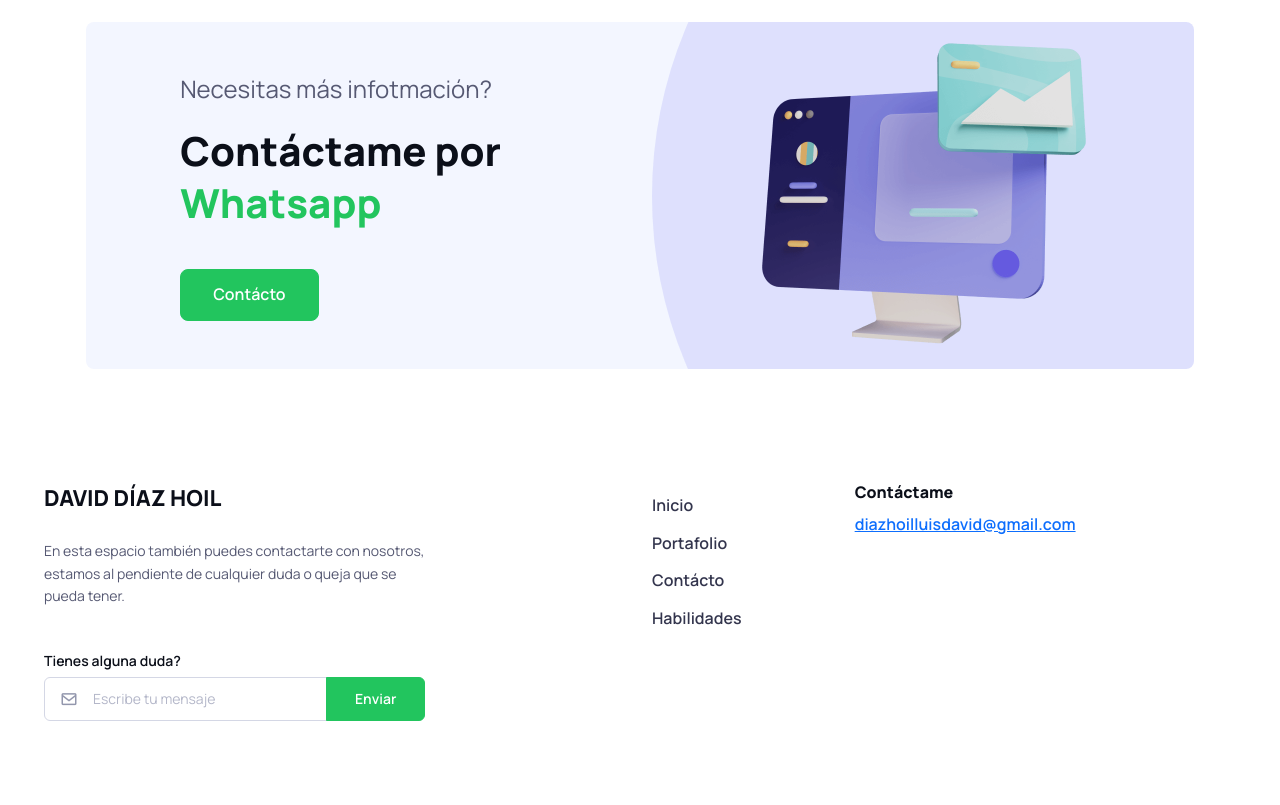
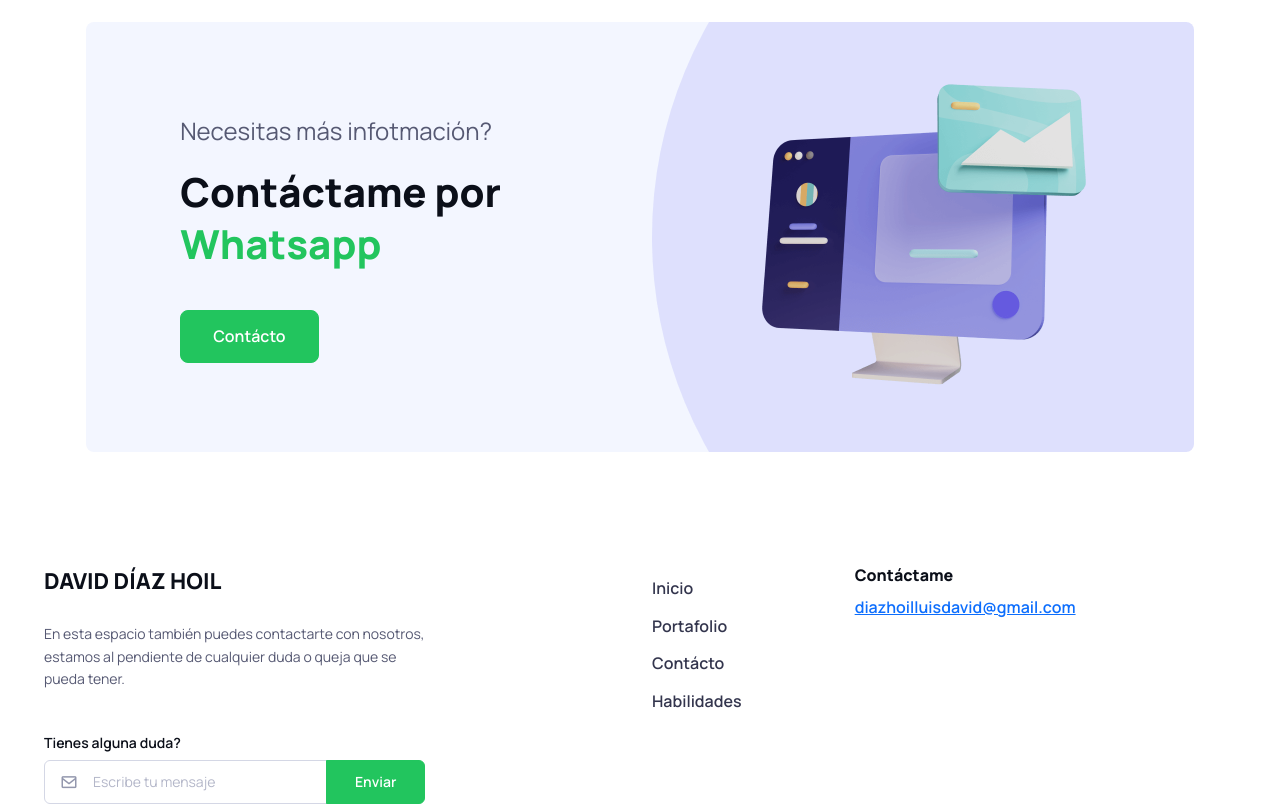
Before and after one commit to Deivid0504/Portafolio-web, a plain HTML site: page index.html in a window 1280 px wide. Shown: the part 1788-2593 px from the top of the page. Drawn offline with nearby package versions, Linux system fonts and the light colour scheme; some packages are replaced by stand-ins of ours; a script that the page names is missing.

Commit message:
structure

```diff
--- a/index.html
+++ b/index.html
@@ -286,7 +286,7 @@
             <div class="col-lg-6 col-md-7 offset-xl-1">
               <div class="position-relative d-flex flex-column align-items-center justify-content-center h-100">
                 <svg class="d-none d-md-block position-absolute top-50 start-0 translate-middle-y" width="868" height="868" style="min-width: 868px;" viewBox="0 0 868 868" fill="none" xmlns="http://www.w3.org/2000/svg"><circle opacity="0.15" cx="434" cy="434" r="434" fill="#6366F1"/></svg>
-                <img src="assets/img/about/cta.png" class="position-absolute zindex-3 mb-2 my-lg-4" width="382" alt="Illustration">
+                <img src="assets/img/about/cta.png" class="position-relative zindex-3 mb-2 my-lg-4" width="382" alt="Illustration">
               </div>
             </div>
           </div>
```
